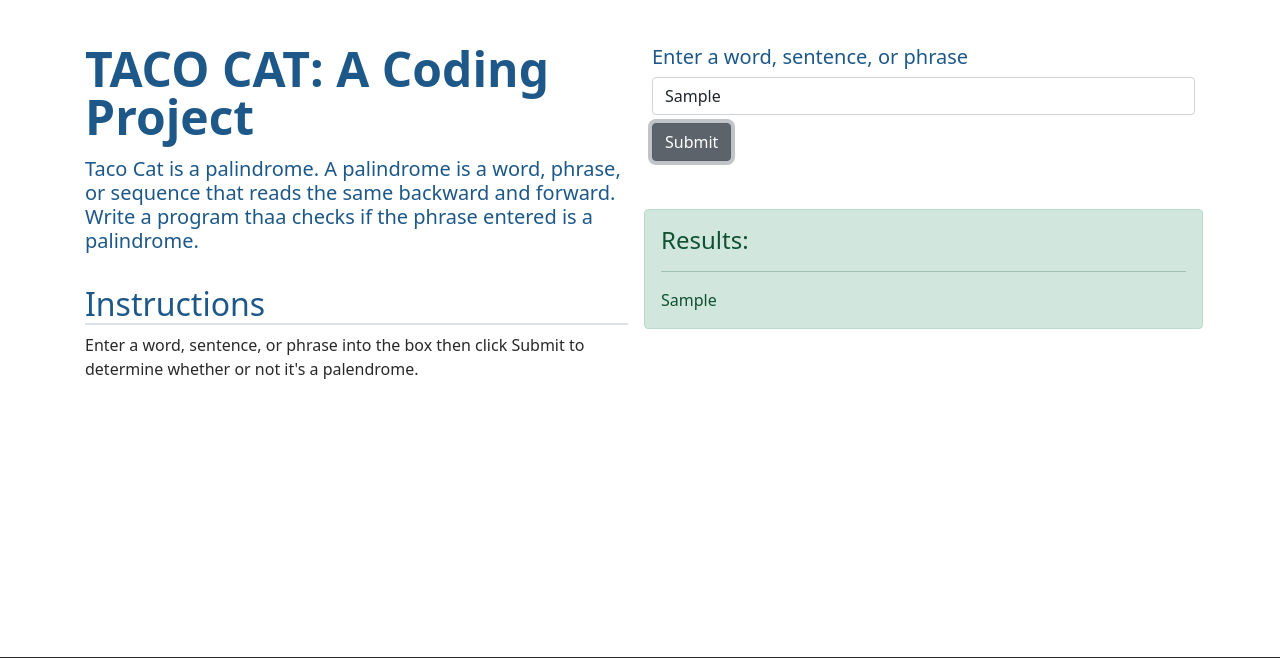
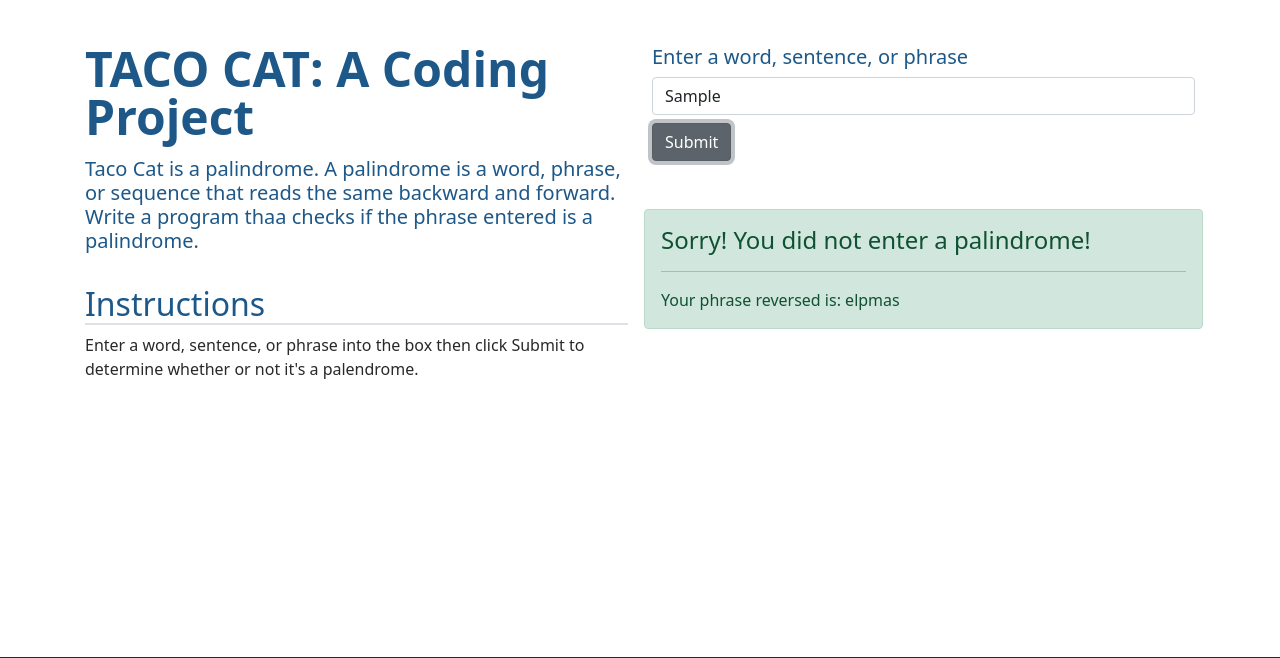
Before and after one commit to ArthurRedmond/tacocat, a plain HTML site: page app.html in a window 1280 px wide. Both pictures are taken after typing "Sample" into the empty fields and a click on the button "Submit". Shown: the part 63-721 px from the top of the page. Drawn offline with nearby package versions, Linux system fonts and the light colour scheme.

Commit message:
Utilize object in site.js

```diff
--- a/app.html
+++ b/app.html
@@ -69,13 +69,13 @@
                     <form class="row gx-3 gy-2">
                         <div class="col">
                             <input type="text" id="userString" class="form-control" placeholder="TacoCat"
-                                aria-label="TacoCat">
+                                aria-label="Enter a String">
                         </div>
                         <div class="col-12">
                             <button type="button" id="btnSubmit" class="btn btn-secondary">Submit</button>
                         </div>
                         <div class="alert alert-success mt-5 invisible fade show" id="alert" role="alert">
-                            <h4 class="alert-heading">Results:</h4>
+                            <h4 id="alertHeader" class="alert-heading">Results:</h4>
                             <hr>
                             <p class="mb-0" id="message">
                                 <!-- Insert a Message Here -->
--- a/js/site.js
+++ b/js/site.js
@@ -1,19 +1,40 @@
 function getValue() {
     document.getElementById("alert").classList.add("invisible");
+
     let userString = document.getElementById("userString").value;
-    let result = checkValue(userString);
-    displayResult(result);
+
+    let returnObj = checkValue(userString);
+
+    displayResult(returnObj);
 }
 
 function checkValue(userString) {
-    let result = "";
-    //removes anything not a-z or A-Z
-    let cleanString = userString.replace(/[^a-zA-Z ]/g, "");
-    result = cleanString;
-    return result;
+
+    userString = userString.toLowerCase();
+
+    let regex = /[^a-z0-9]/gi;
+    userString = userString.replace(regex, "");
+
+    let reversedString = [];
+    let returnObj = {};
+
+    for (let i = userString.length - 1; i >= 0; i--) {
+        reversedString += userString[i];
+    }
+
+    if (reversedString == userString) {
+        returnObj.msg = "Well done! You've entered a palindrome!"
+    } else {
+        returnObj.msg = "Sorry! You did not enter a palindrome!"
+    }
+    returnObj.reversed = reversedString;
+
+    return returnObj;
+
 }
 
-function displayResult(result) {
-    document.getElementById("message").innerHTML = `${result}`;
+function displayResult(returnObj) {
+    document.getElementById("alertHeader").innerHTML = returnObj.msg;
+    document.getElementById("message").innerHTML = `Your phrase reversed is: ${returnObj.reversed}`;
     document.getElementById("alert").classList.remove("invisible");
 }
```
Also changed, not shown: index.html (+8 -3 lines).
